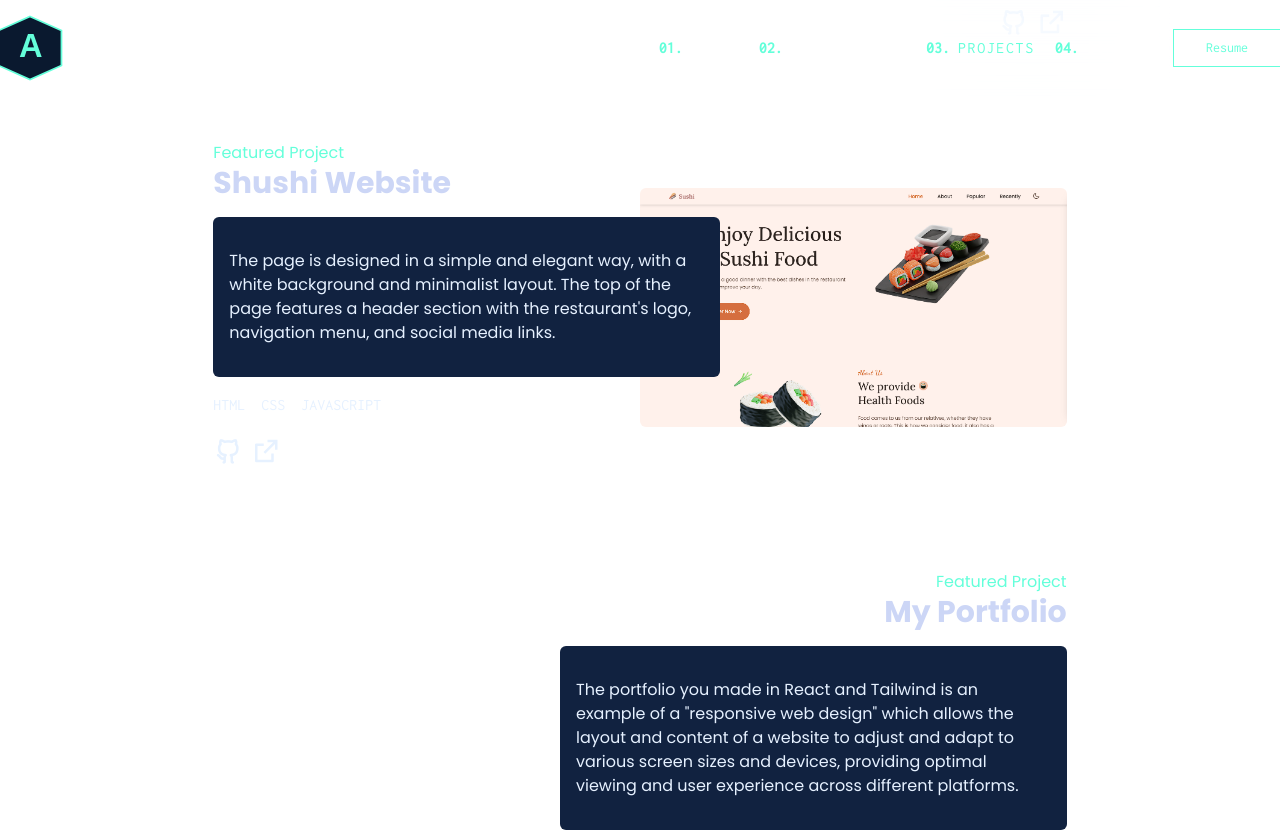
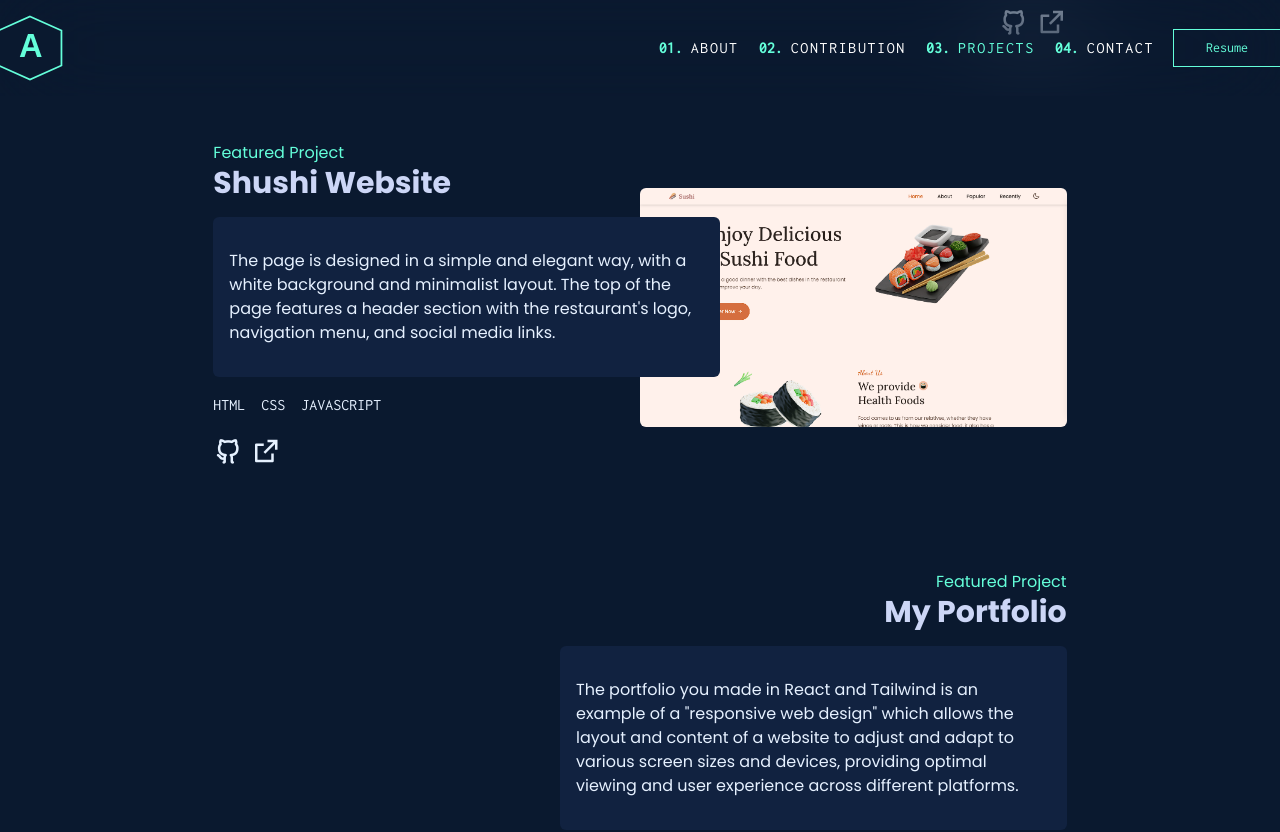
Before and after one commit to alexiss455/MyportfolioAlexiess, a React (Vite) app: page / in a window 1280 px wide. Shown: the top 832 px of the page. Built offline with nearby package versions, Linux system fonts and the light colour scheme.

Commit message:
Update App.css

```diff
--- a/src/App.css
+++ b/src/App.css
@@ -33,7 +33,7 @@ html {
 }
 
 header {
-  /* background-color: #ffffff7e; */
+  background-color: #0a192fe;
   backdrop-filter: blur(50px);
 }
 
@@ -45,7 +45,7 @@ body {
   align-items: center;
   justify-content: center;
   box-sizing: border-box;
-  background-color: #ffffff;
+  background-color: #0a192f;
   font-family: "Poppins", sans-serif;
 }
 
```
